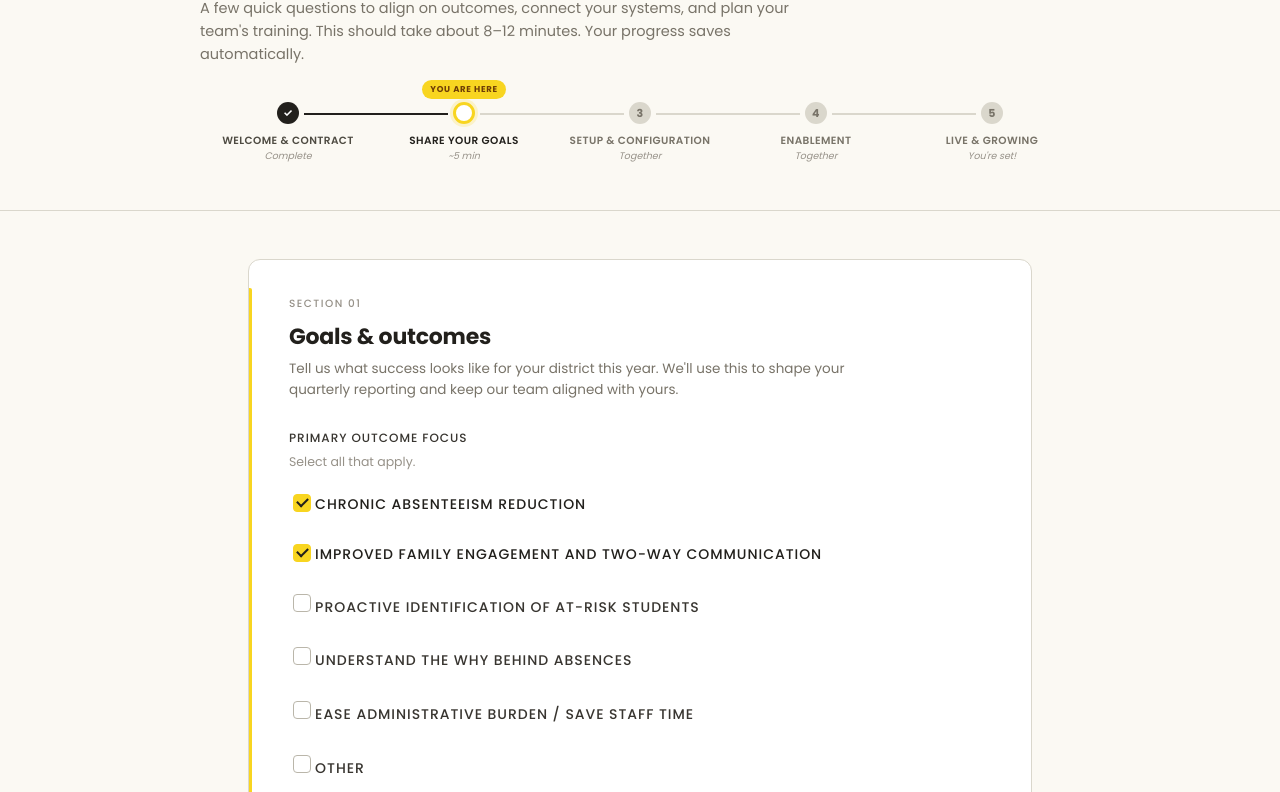
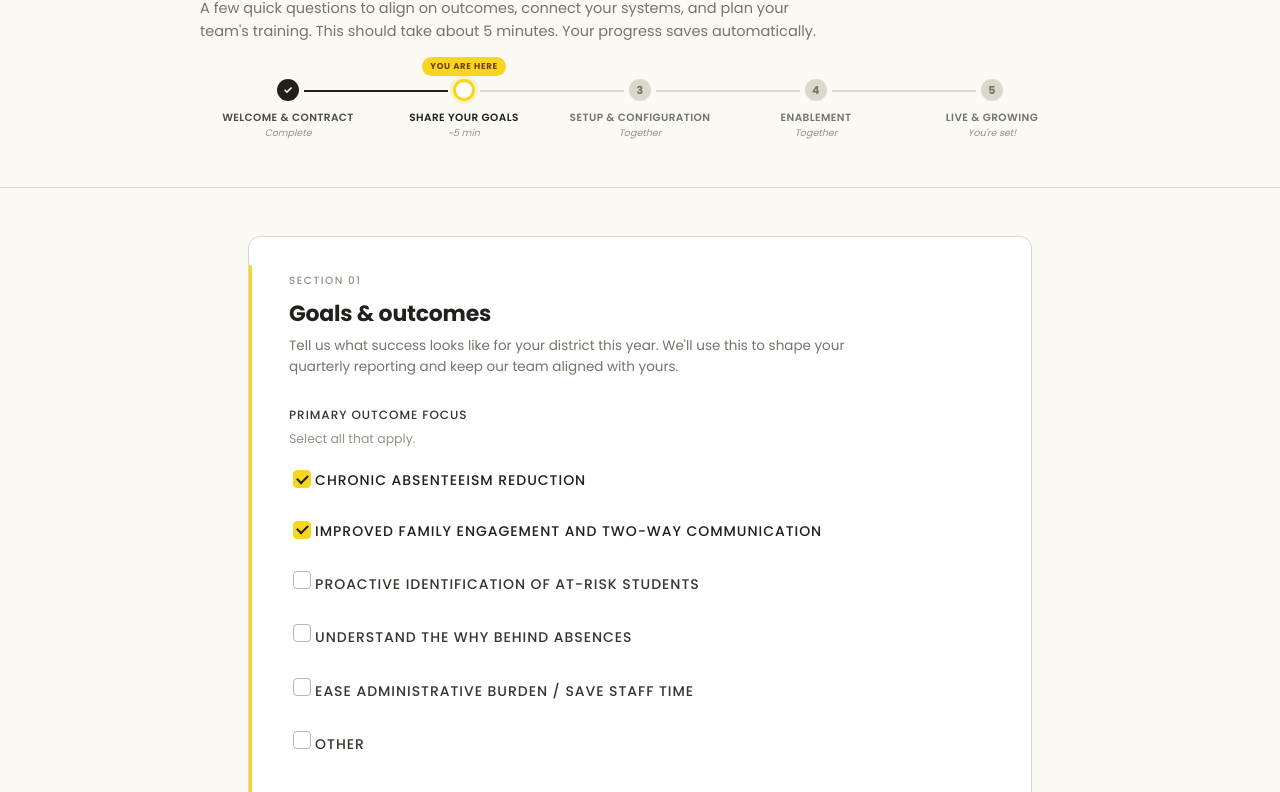
Before and after one commit to kenzie-edia/edia-onboarding, a plain HTML site: page index.html in a window 1280 px wide. Shown: the part 248-1040 px from the top of the page. Drawn offline with Linux system fonts and the light colour scheme.

Commit message:
Update index.html

```diff
--- a/index.html
+++ b/index.html
@@ -637,7 +637,7 @@
   <div class="hero-inner">
     <span class="pill">District Onboarding</span>
     <h1>Let's get your district set up for the year ahead.</h1>
-    <p class="lede">A few quick questions to align on outcomes, connect your systems, and plan your team's training. This should take about 8&ndash;12 minutes. Your progress saves automatically.</p>
+    <p class="lede">A few quick questions to align on outcomes, connect your systems, and plan your team's training. This should take about 5 minutes. Your progress saves automatically.</p>
 
     <div class="progress">
       <div class="progress-step completed">
```
